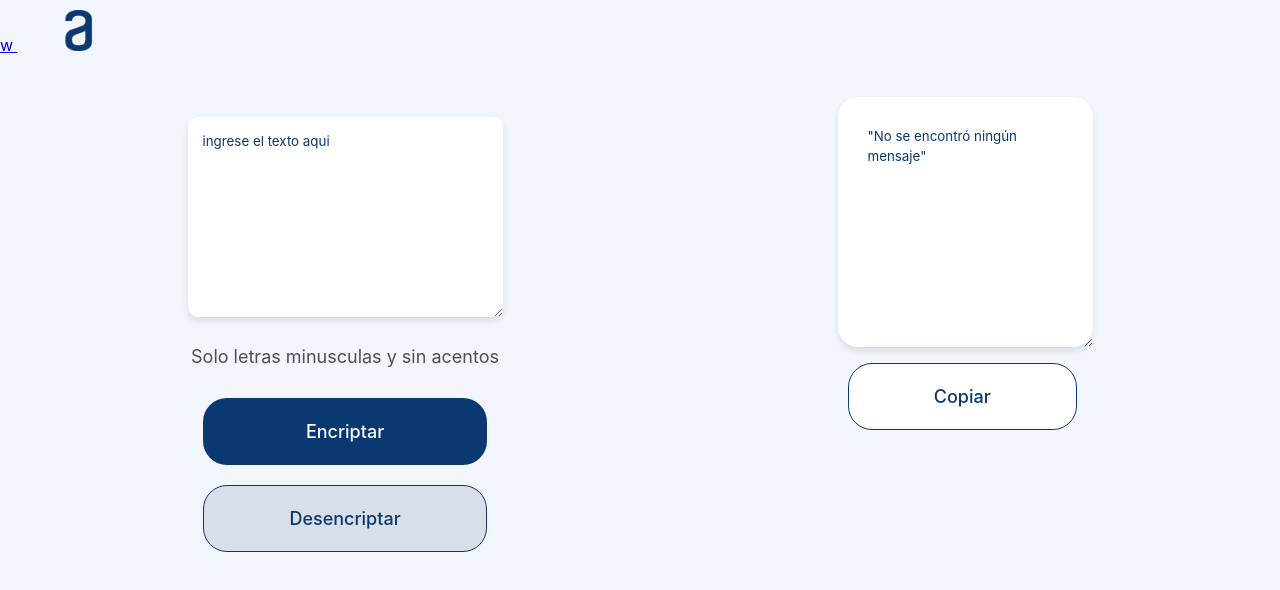
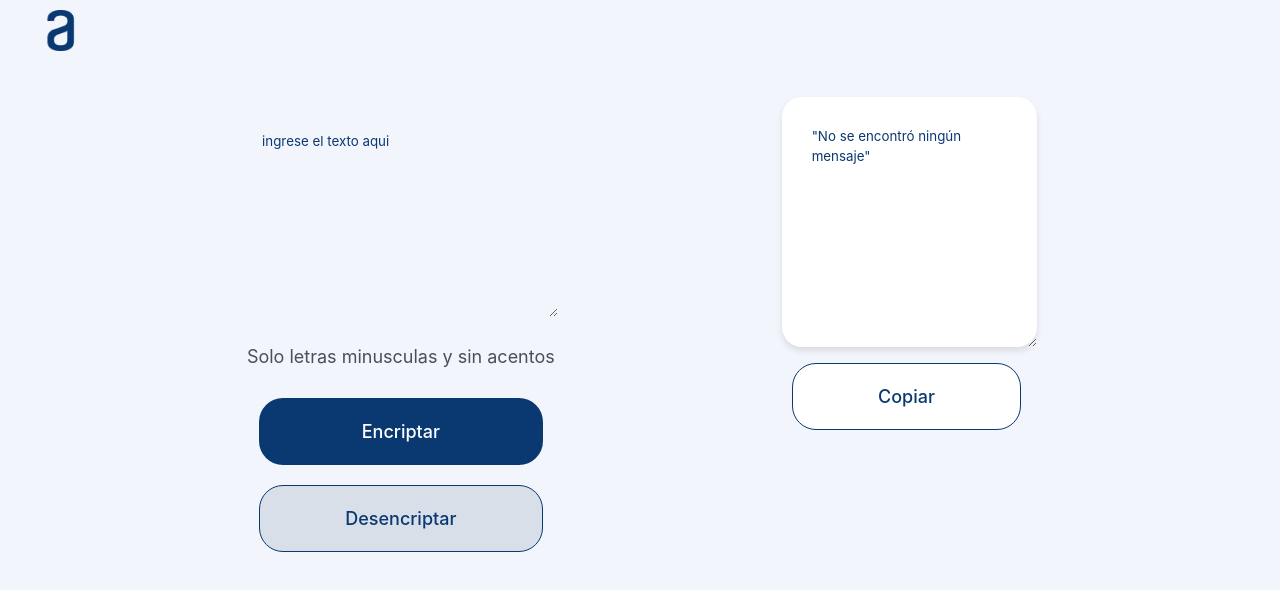
Before and after one commit to DiegoLarrieta/Encryptor, a plain HTML site: page index.html in a window 1280 px wide. Drawn offline with Linux system fonts and the light colour scheme.

Commit message:
FinishedV1

```diff
--- a/index.html
+++ b/index.html
@@ -8,13 +8,13 @@
 </head>
 <body>
     <header>
-        <a href="https://www.aluracursos.com/">w
+        <a href="https://www.aluracursos.com/">
             <img src="img/Logo.png" class="logo js-logo" alt="LogoAluraLatam">
         </a>
     </header>
     <main>
         <section>
-            <textarea class="text js-input" cols="30" rows="10" placeholder="Ingrese el texto aqui"></textarea>
+            <textarea class="text js-input" cols="30" rows="10" placeholder=" Ingrese el texto aqui "></textarea>
             <div>
                 <h1 class="informacion">Solo letras minusculas y sin acentos</h1>
             </div>
@@ -23,7 +23,7 @@
                 <button class="button-desencriptar js-button-desencriptar">Desencriptar</button>
             </div>
         </section>
-        <section>
+        <section class="response">
             <textarea class="message js-message">"No se encontró ningún mensaje"</textarea>
             <div>
                 <button class="btnCopiar" onclick="copiarTexto()">Copiar</button>
--- a/styles/main.css
+++ b/styles/main.css
@@ -19,7 +19,7 @@
 /* Estilos del contenedor principal */
 main {
     display: flex;
-    justify-content: space-around;
+    justify-content: space-evenly;
     flex-wrap: wrap;
     margin-bottom: 50px;
     padding: 20px;
@@ -36,8 +36,7 @@ main {
     height: 200px;
     padding: 15px;
     border-radius: 10px;
-    background-color: #fff;
-    box-shadow: 0 4px 6px rgba(0, 0, 0, 0.1);
+    background-color: #F3F5FC;
 }
 
 .text::placeholder {
@@ -59,7 +58,7 @@ main {
     color: #0A3871;
     margin-top: 20px;
     padding: 30px;
-    padding-bottom: 100px;
+    padding-bottom: 10px;
     width: 100%;
     max-width: 600px;
     height: 250px;
```
